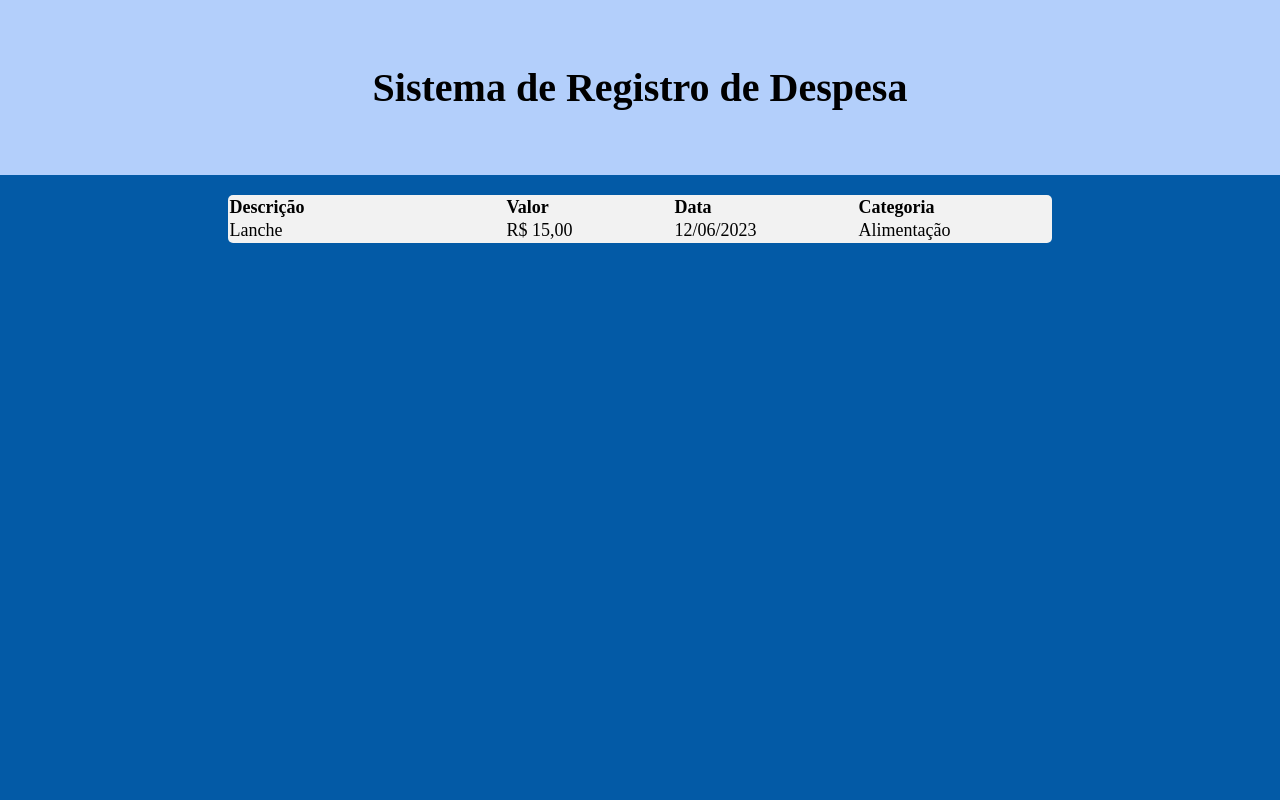
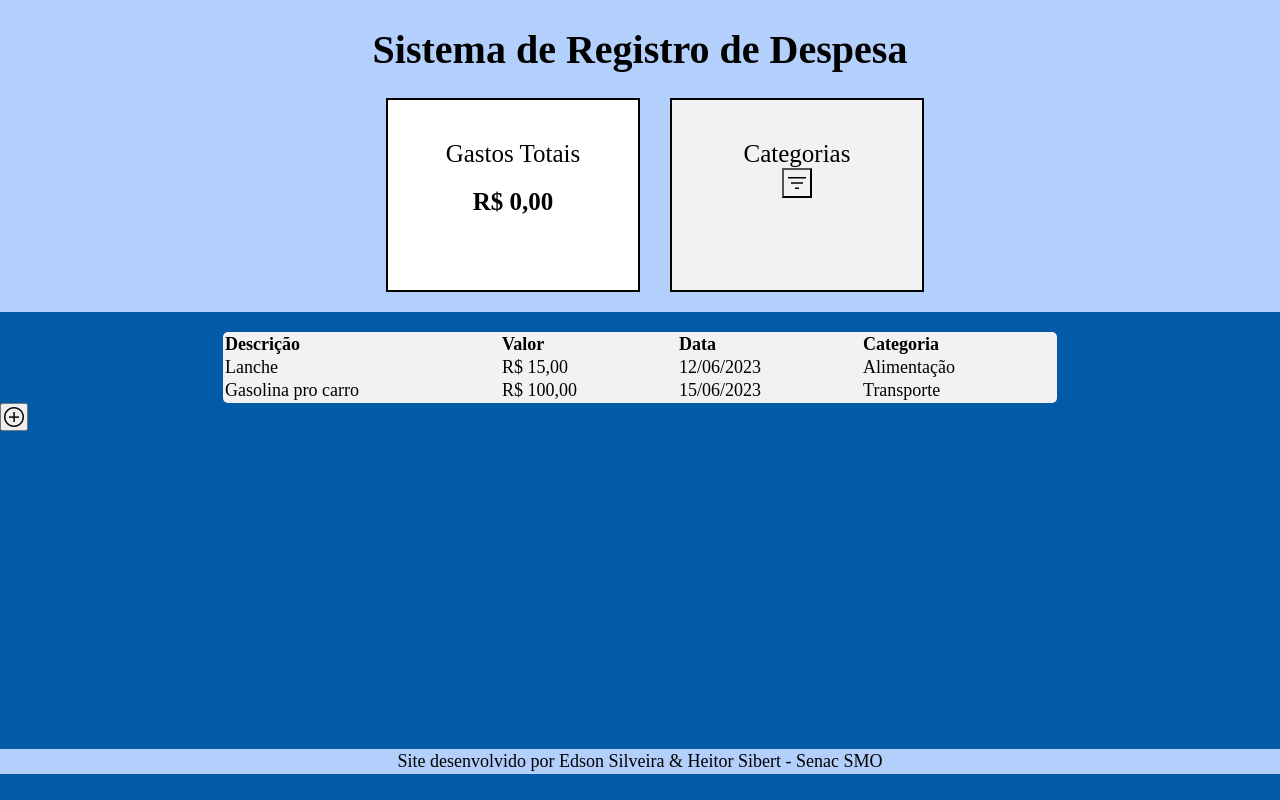
Before and after one commit to Edson242/Sistema-de-Registo-de-Despesas, a PHP site: page / in a window 1280 px wide. Run offline with PHP 8.4, Linux system fonts and the light colour scheme.

Commit message:
Atualização 001

```diff
--- a/assets/css/style.css
+++ b/assets/css/style.css
@@ -20,19 +20,58 @@
 body {
     background-color: var(--cor02);
 }
+a {
+    text-decoration: none;
+    color: black;
+}
+.footer > a:hover {
+    color: #034AA6;
+}
 
 /*Header*/
 
-.header {
+header {
     background-color: var(--cor04);
 }
 h1 {
     font-family: var(--fonte01);
     font-size: 5vh;
     text-align: center;
-    padding: 5vw;
+    padding: 2vw;
 }
+.container {
+    display: flex;
+    flex-direction: row;
+    margin-bottom: 20px;
+    flex-wrap: nowrap;
+    justify-content: center;
 
+}
+.gastos {
+    margin-left: 30px;
+    margin-right: 30px;
+    border: 2px solid black;
+    width: 250px;
+    height: 150px;
+    text-align: center;
+    padding-top: 40px;
+    font-size: 25px;
+    margin-bottom: 20px;
+    background-color: white;
+}
+p#gastosTotais {
+    font-weight: bolder;
+    padding-top: 20px;
+}
+div.categoria {
+    width: 250px;
+    height: 150px;
+    text-align: center;
+    padding-top: 40px;
+    font-size: 25px;
+    border: 2px solid black;
+    background-color: var(--cor05);
+}
 /*Main*/
 
 table {
@@ -53,5 +92,35 @@ td, th {
 th#descricao{
     padding-right: 200px;
 }
+.categoria>button {
+    background-color: rgba(255, 255, 255, 0);
+    width: 30px;
+    height: 30px;
+}
+
+.material-symbols-outlined {
+  font-variation-settings:
+  'FILL' 0,
+  'wght' 400,
+  'GRAD' 0,
+  'opsz' 48
+}
+.Despesas {
+    justify-content: center;
+    width: 50px;
+    height: 50px;
+}
+
 
 /*Footer*/
+
+.content {
+    display: flex;
+    justify-content: center;
+    margin-top: 316px; /*Controle do Footer*/
+    background-color: var(--cor04);
+}
+.footer {
+    font-size: 18px;
+    padding: 2px;
+}
--- a/index.html
+++ b/index.html
@@ -6,12 +6,21 @@
     <meta name="viewport" content="width=device-width, initial-scale=1.0">
     <link rel="shortcut icon" href="assets/imgs/favicon.ico" type="image/x-icon">
     <title>Sistema de Registo de Despesas</title>
+    <link rel="stylesheet" href="https://fonts.googleapis.com/css2?family=Material+Symbols+Outlined:opsz,wght,FILL,GRAD@20..48,100..700,0..1,-50..200" />
     <link rel="stylesheet" href="assets/css/style.css">
 </head>
 <body>
     <header>
-        <div class="header">
-            <h1>Sistema de Registro de Despesa</h1>
+        <h1>Sistema de Registro de Despesa</h1>
+        <div class="container">
+            <div class="gastos">
+                <p>Gastos Totais</p>
+                <p id="gastosTotais">R$ 0,00</p>
+            </div>
+            <div class="categoria">
+                <p>Categorias</p>
+                <button id="buttonCategoria" class="material-symbols-outlined">filter_list</button>
+            </div>
         </div>
     </header>
     <main>
@@ -28,10 +37,21 @@
                 <td>12/06/2023</td>
                 <td>Alimentação</td>
             </tr>
+            <tr>
+                <td>Gasolina pro carro</td>
+                <td>R$ 100,00</td>
+                <td>15/06/2023</td>
+                <td>Transporte</td>
+            </tr>
         </table>
+        <div class="addDespesa">
+            <button id="Despesas" class="material-symbols-outlined">add_circle</button>
+        </div>
     </main>
     <footer>
-
+        <div class="content">
+            <p class="footer">Site desenvolvido por <a href="https://github.com/Edson242" target="_blank">Edson Silveira</a> & <a href="https://github.com/HeitorSeibert" target="_blank">Heitor Sibert</a> - <a href="https://www.instagram.com/senacsaomigueldooeste/" target="_blank">Senac SMO</a></p>
+        </div>
     </footer>
 
 </body>
```
